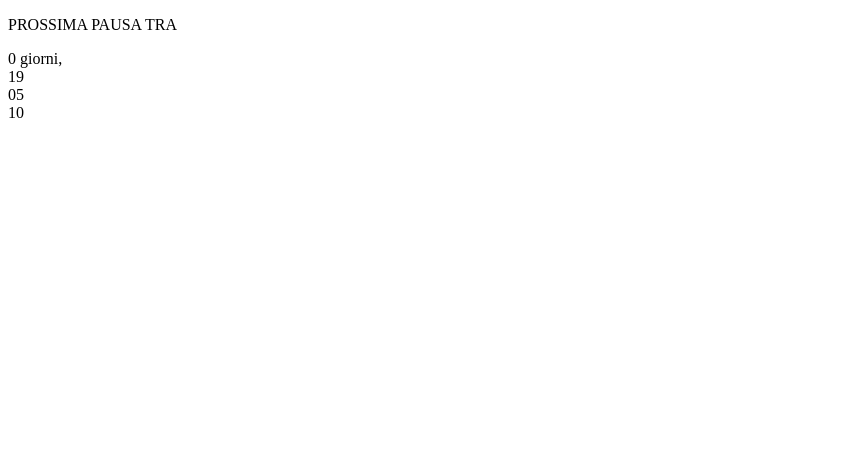
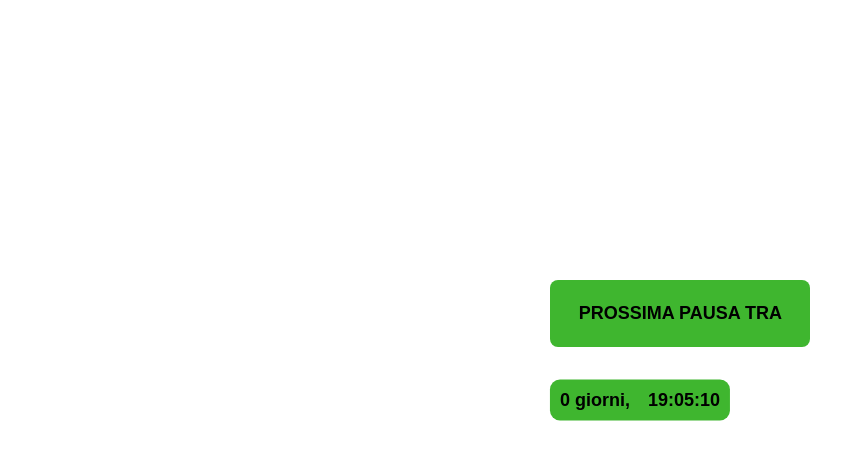
Before and after one commit to LucaPiantadosi27/js-simon, a plain HTML site: page index.html in a window 1280 px wide. Shown: the whole page, without its empty margins (0-865 px from the left). Drawn offline with Linux system fonts and the light colour scheme.

Commit message:
aggiunto stile timer

```diff
--- a/style.css
+++ b/style.css
@@ -0,0 +1,47 @@
+
+
+#text{
+    background-color: rgb(63, 182, 47);
+
+    display: flex;
+    position: absolute;
+    padding: 5px;
+    left: 43%;
+    top: 35%;
+    width: 250px;
+    justify-content: center;
+    margin-right: auto;
+    margin-left: auto;
+    border-radius: 8px;
+
+}
+
+p{
+    font-weight: bolder;
+    font-size: large;
+    font-family: sans-serif;
+}
+
+
+#clock #days {
+    margin-right: 1em;
+}
+
+#clock {
+    display: flex;
+
+    font-size: large;
+    position: absolute;
+    font-weight: bolder;
+    font-family: sans-serif;
+
+    top: 50%;
+    left: 50%;
+
+    transform: translate(-50%, -50%);
+
+    background-color: rgb(63, 182, 47);
+    padding: 10px;
+    border-radius: 10px;
+    white-space: nowrap;
+}
```
Also changed, not shown: index.html (+2 -2 lines).
